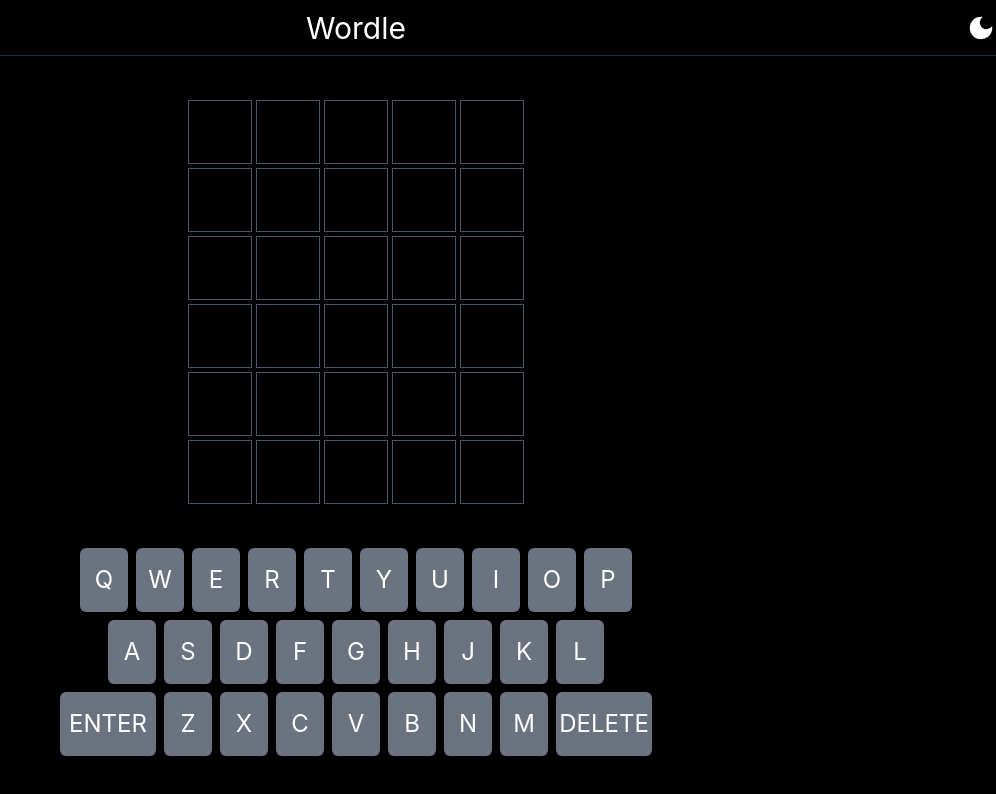
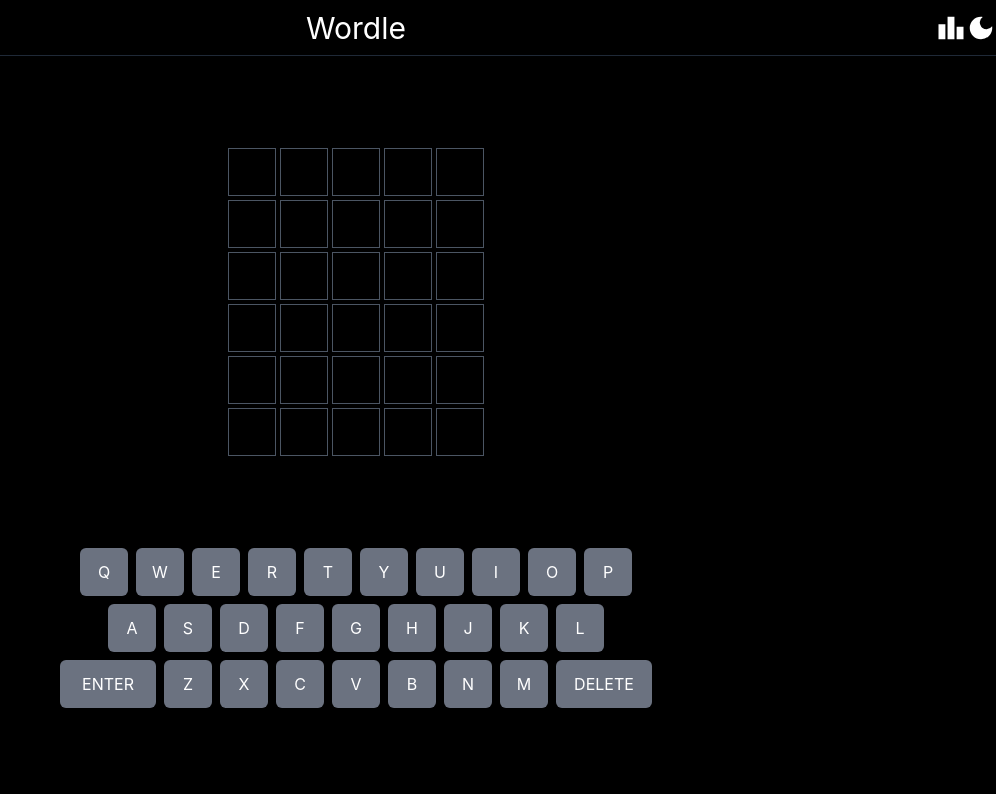
Before and after one commit to TutusBOT/wordle-clone, a Next.js app: page / in a window 1280 px wide. Shown: the top 794 px of the page, without its empty margins (284-1280 px from the left). Built offline with nearby package versions, Linux system fonts and the light colour scheme.

Commit message:
testing animation for letter component

```diff
--- a/pages/components/Key.tsx
+++ b/pages/components/Key.tsx
@@ -49,7 +49,7 @@
 		<div
 			ref={keyTile}
 			className={
-				"bg-gray-500 rounded-md text-2xl h-16 text-center capitalize flex items-center justify-center cursor-pointer " +
+				"bg-gray-500 rounded-md 2xl:text-2xl h-10 md:h-12 2xl:h-16 text-center capitalize flex items-center justify-center cursor-pointer " +
 				specialLetterCheck() +
 				" " +
 				mode(darkmode)
--- a/pages/components/Letter.tsx
+++ b/pages/components/Letter.tsx
@@ -62,6 +62,20 @@
 	}, [currentAttempt]);
 	useEffect(() => {
 		if (
+			currentAttempt.attempt === attempt &&
+			currentAttempt.position - 1 === position &&
+			letter &&
+			letterTile.current
+		) {
+			console.log(letter);
+			// letterTile.current.style.transform = "rotate(30deg)";
+		} else if (letterTile.current) {
+			// letterTile.current.style.transform = "rotate(-30deg)";
+		}
+	}, [currentAttempt]);
+
+	useEffect(() => {
+		if (
 			typedWrongWord === true &&
 			attempt === currentAttempt.attempt &&
 			letterTile.current
@@ -76,7 +90,7 @@
 		<div
 			ref={letterTile}
 			className={
-				" text-4xl border border-gray-600 capitalize w-16 h-16 text-center flex items-center justify-center font-letters font-bold " +
+				" text-4xl border border-gray-600 capitalize w-12 h-12 2xl:w-16 2xl:h-16 text-center flex items-center justify-center font-letters font-bold " +
 				mode(darkmode)
 			}
 			style={{
--- a/pages/components/Navbar.tsx
+++ b/pages/components/Navbar.tsx
@@ -1,5 +1,5 @@
 import React, { Dispatch, SetStateAction } from "react";
-import { MdDarkMode, MdLightMode } from "react-icons/md";
+import { MdDarkMode, MdLeaderboard, MdLightMode } from "react-icons/md";
 import { mode } from "./mode";
 
 interface Navbar {
@@ -15,7 +15,15 @@
 			}
 		>
 			<h1 className="col-start-2">Wordle</h1>
-			<div className="justify-self-end">
+			<div className="justify-self-end flex">
+				<div
+					className="cursor-pointer"
+					onClick={() => {
+						//handle statistics
+					}}
+				>
+					<MdLeaderboard />
+				</div>
 				<div
 					className="cursor-pointer"
 					onClick={() => {
--- a/pages/index.tsx
+++ b/pages/index.tsx
@@ -75,7 +75,7 @@
 		});
 	};
 	const onEnter = () => {
-		if (currentAttempt.position !== 5) return;
+		if (currentAttempt.position !== 5 || currentAttempt.attempt > 6) return;
 		let word = "";
 		for (let i = 0; i < 5; i++) {
 			word += board[currentAttempt.attempt][i];
```
